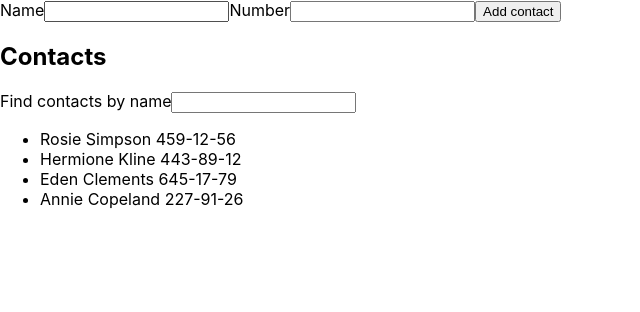
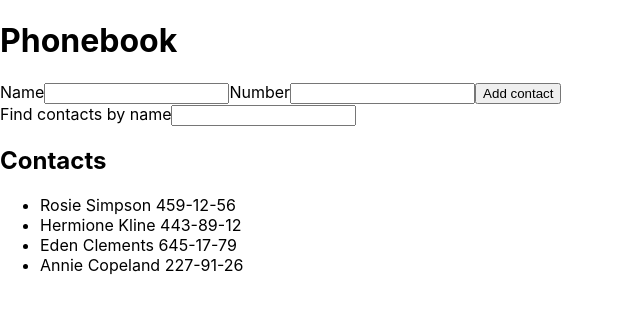
Before and after one commit to irinaog/goit-react-hw-02-phonebook, a React (Create React App) app: page / in a window 1280 px wide. Shown: the top 312 px of the page, without its empty margins (0-640 px from the left). Built offline with nearby package versions, Linux system fonts and the light colour scheme.

Commit message:
add alert

```diff
--- a/src/components/App.js
+++ b/src/components/App.js
@@ -1,31 +1,34 @@
 import React, { Component } from "react";
 import shortid from 'shortid';
 
-// import {FormAddContacts} from './FormAddContacts/formAddContscts'
+import { FormAddContacts } from './FormAddContacts/formAddContscts';
+import { ContactsList } from "./ContactsList/contactsList";
+import { FilterContacts } from "./FilterContacts/filterContacts";
 
 
 export class App extends Component {
   contactsId = shortid.generate();
   state = {
-    contacts: [{ name: 'Diana', number: '0254821', id: this.contactsId, },
-    {id: 'id-1', name: 'Rosie Simpson', number: '459-12-56'},
-    {id: 'id-2', name: 'Hermione Kline', number: '443-89-12'},
-    {id: 'id-3', name: 'Eden Clements', number: '645-17-79'},
-    {id: 'id-4', name: 'Annie Copeland', number: '227-91-26'},],
-    name: ' ',
-    number: ' ',
+    contacts: [
+      {id: 'id-1', name: 'Rosie Simpson', number: '459-12-56'},
+      {id: 'id-2', name: 'Hermione Kline', number: '443-89-12'},
+      {id: 'id-3', name: 'Eden Clements', number: '645-17-79'},
+      { id: 'id-4', name: 'Annie Copeland', number: '227-91-26' },
+    ],
+    // name: ' ',
+    // number: ' ',
     filter: ' ',
   };
 
 
-  hendleChange = e => {
-    const { name, value } = e.currentTarget;
-    console.log(e.currentTarget.value);
-    this.setState({
-      [name]: value
-    })
+  // hendleChange = e => {
+  //   const { name, value } = e.currentTarget;
+  //   console.log(e.currentTarget.value);
+  //   this.setState({
+  //     [name]: value
+  //   })
 
-  };
+  // };
 
   // hendleNameChange = event => {
   //   console.log(event.currentTarget.value);
@@ -40,21 +43,37 @@ export class App extends Component {
   //   })
   // };
 
-  hendleSubmit = e => {
-    e.preventDefault();
-    this.state.contacts.push({ name: this.state.name, number:this.state.number, id: shortid.generate() });
+  // hendleSubmit = e => {
+  //   e.preventDefault();
+  //   this.state.contacts.push({ name: this.state.name, number:this.state.number, id: shortid.generate() });
 
-    console.log(this.state.contacts)
-    this.reset();
-  };
+  //   console.log(this.state.contacts)
+  //   this.reset();
+  // };
 
-  // formSubmitHandler = data => {
-  //   console.log(data)
-  // }
 
-  reset = () => {
-    this.setState({ name: ' ', number: ' ' })
-  };
+  formSubmitHandler = data => {
+    console.log(data);
+    this.state.contacts.map(contact =>(
+      contact.name !== data.name ? this.state.contacts.push({ name: data.name, number: data.number, id: shortid.generate() }) :
+        alert(data.name + 'is already in contacts')
+    ))
+      //   if (data.name === contact.name){}
+      //   // data.name === contact.name ? alert('is already in contact')
+      //   // :this.state.contacts.push({ name: data.name, number: data.number, id: shortid.generate() })
+      // ))}));
+      // contacts: prevState.contacts.map(contact => {
+      //   if (data.name !== contact.name) {
+      //     return this.state.contacts.push({ name: data.name, number: data.number, id: shortid.generate() })
+      //   }
+      //    alert('is already in contacts')
+      // })
+
+  }
+
+  // reset = () => {
+  //   this.setState({ name: ' ', number: ' ' })
+  // };
 
 
   changeFilter = e => {
@@ -70,11 +89,12 @@ export class App extends Component {
   };
 
   render() {
-    const visibleContact = this.getContact();
+    // const visibleContact = this.getContact();
     return (
       <>
-        {/* <FormAddContacts onSubmit={this.formSubmitHandler} /> */}
-        <form onSubmit={this.hendleSubmit}>
+         <h1>Phonebook</h1>
+        <FormAddContacts onSubmit={this.formSubmitHandler} />
+        {/* <form onSubmit={this.hendleSubmit}>
           <label>
             Name
             <input
@@ -101,9 +121,12 @@ export class App extends Component {
           </label>
 
           <button type="submit">Add contact</button>
-        </form>
-
-        <h2>Contacts</h2>
+        </form>  */}
+        <FilterContacts
+          contact={this.state.filter}
+          filter={this.changeFilter}
+        />
+        {/* <h2>Contacts</h2>
         <label> Find contacts by name
           <input
             type="text"
@@ -111,12 +134,14 @@ export class App extends Component {
             value={this.state.filter}
             onChange={this.changeFilter}
           ></input>
-        </label>
-        <ul>
-          {visibleContact.map(({ name, number }) => (
+        </label> */}
+        <h2>Contacts</h2>
+        <ContactsList contacts={this.getContact()} />
+        {/* <ul> */}
+          {/* {visibleContact.map(({ name, number }) => (
             <li key={shortid.generate()}>{name} {number }</li>
-  ))}
-        </ul>
+  ))} */}
+        {/* </ul> */}
       </>
     );
   };
--- /dev/null
+++ b/src/components/ContactsList/contactsList.js
@@ -0,0 +1,13 @@
+import { ContactsListItem } from "components/ContactsListItem/contactsListItem"
+import shortid from "shortid";
+
+export const ContactsList = ({contacts}) => {
+    return (
+        <ul>
+            {contacts.map(({ name, number }) => (
+                <ContactsListItem key={shortid.generate()} name={name} number={number} />
+            ))}
+
+        </ul>
+    )
+}
--- /dev/null
+++ b/src/components/ContactsListItem/contactsListItem.js
@@ -0,0 +1,8 @@
+import shortid from "shortid";
+
+export const ContactsListItem = ({ name, number }) => {
+    return (
+
+        <li key={shortid.generate()}>{name} {number}</li>
+    )
+};
--- /dev/null
+++ b/src/components/FilterContacts/filterContacts.js
@@ -0,0 +1,14 @@
+export const FilterContacts = ({contact, filter}) => {
+    return (<>
+
+        <label> Find contacts by name
+            <input
+                type="text"
+                name="filter"
+                value={contact}
+                onChange={filter}
+            ></input>
+        </label>
+    </>
+    )
+};
--- a/src/components/FormAddContacts/formAddContscts.js
+++ b/src/components/FormAddContacts/formAddContscts.js
@@ -1,64 +1,64 @@
-// import React, { Component } from "react";
-// // import shortid from 'shortid';
+import React, { Component } from "react";
+// import shortid from 'shortid';
 
-// export class FormAddContacts extends Component{
-//     state = {
-//     name: ' ',
-//     number: ' ',
-//     }
+export class FormAddContacts extends Component{
+    state = {
+    name: ' ',
+    number: ' ',
+    }
 
-//      hendleChange = e => {
-//     const { name, value } = e.currentTarget;
-//     // console.log(e.currentTarget.value);
-//     this.setState({
-//       [name]: value
-//     })
-//     };
+    hendleChange = e => {
+    const { name, value } = e.currentTarget;
+    // console.log(e.currentTarget.value);
+    this.setState({
+      [name]: value
+    })
+    };
 
-//     hendleSubmit = e => {
-//     e.preventDefault();
-//     // this.state.contacts.push({ name: this.state.name, number:this.state.number, id: shortid.generate() });
+    hendleSubmit = e => {
+    e.preventDefault();
+    // this.state.contacts.push({ name: this.state.name, number:this.state.number, id: shortid.generate() });
 
-//         console.log(e)
-//         this.props.onSubmit(this.state)
-//     this.reset();
-//     };
+        console.log(this.state)
+        this.props.onSubmit(this.state)
+    this.reset();
+    };
 
-//      reset = () => {
-//     this.setState({ name: ' ', number: ' ' })
-//   };
+     reset = () => {
+    this.setState({ name: ' ', number: ' ' })
+    };
 
-//     render() {
-//         return (
-//             <>
-//             <form onSubmit={this.hendleSubmit}>
-//           <label>
-//             Name
-//             <input
-//               type="text"
-//               name="name"
-//               pattern="^[a-zA-Zа-яА-Я]+(([' -][a-zA-Zа-яА-Я ])?[a-zA-Zа-яА-Я]*)*$"
-//               title="Name may contain only letters, apostrophe, dash and spaces. For example Adrian, Jacob Mercer, Charles de Batz de Castelmore d'Artagnan"
-//                 required
-//               value={this.state.name}
-//               onChange={this.hendleChange}
-//                   />
-//           </label>
-//            <label>
-//             Number
-//             <input
-//                 type="tel"
-//                 name="number"
-//                 pattern="\+?\d{1,4}?[-.\s]?\(?\d{1,3}?\)?[-.\s]?\d{1,4}[-.\s]?\d{1,4}[-.\s]?\d{1,9}"
-//                 title="Phone number must be digits and can contain spaces, dashes, parentheses and can start with +"
-//                 required
-//                 value={this.state.number}
-//                 onChange={this.hendleChange}
-//             />
-//           </label>
+    render() {
+        return (
+            <>
+            <form onSubmit={this.hendleSubmit}>
+          <label>
+            Name
+            <input
+              type="text"
+              name="name"
+              pattern="^[a-zA-Zа-яА-Я]+(([' -][a-zA-Zа-яА-Я ])?[a-zA-Zа-яА-Я]*)*$"
+              title="Name may contain only letters, apostrophe, dash and spaces. For example Adrian, Jacob Mercer, Charles de Batz de Castelmore d'Artagnan"
+                required
+              value={this.state.name}
+              onChange={this.hendleChange}
+                  />
+          </label>
+           <label>
+            Number
+            <input
+                type="tel"
+                name="number"
+                pattern="\+?\d{1,4}?[-.\s]?\(?\d{1,3}?\)?[-.\s]?\d{1,4}[-.\s]?\d{1,4}[-.\s]?\d{1,9}"
+                title="Phone number must be digits and can contain spaces, dashes, parentheses and can start with +"
+                required
+                value={this.state.number}
+                onChange={this.hendleChange}
+            />
+          </label>
 
-//           <button type="submit">Add contact</button>
-//         </form></>
-//         )
-//     }
-// }
+          <button type="submit">Add contact</button>
+        </form></>
+        )
+    }
+}
```
